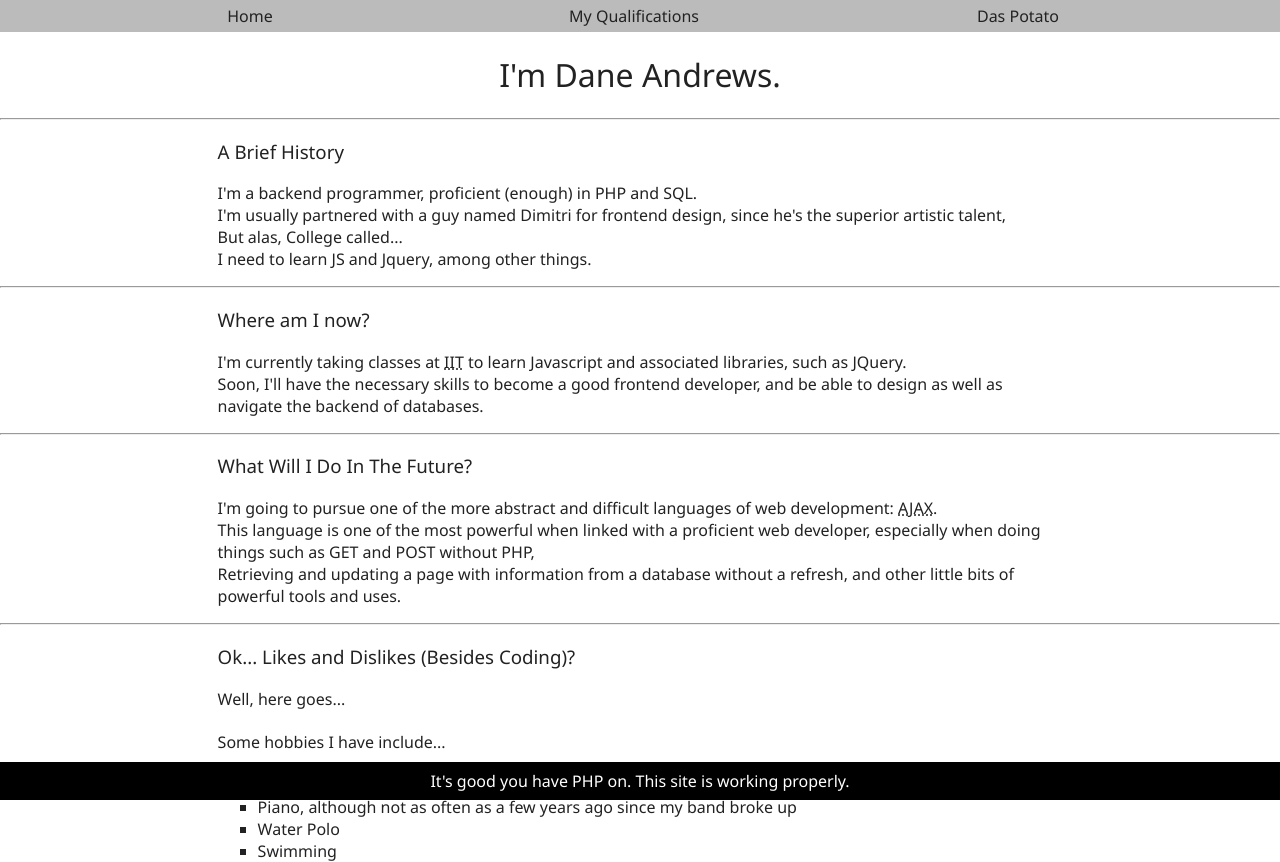
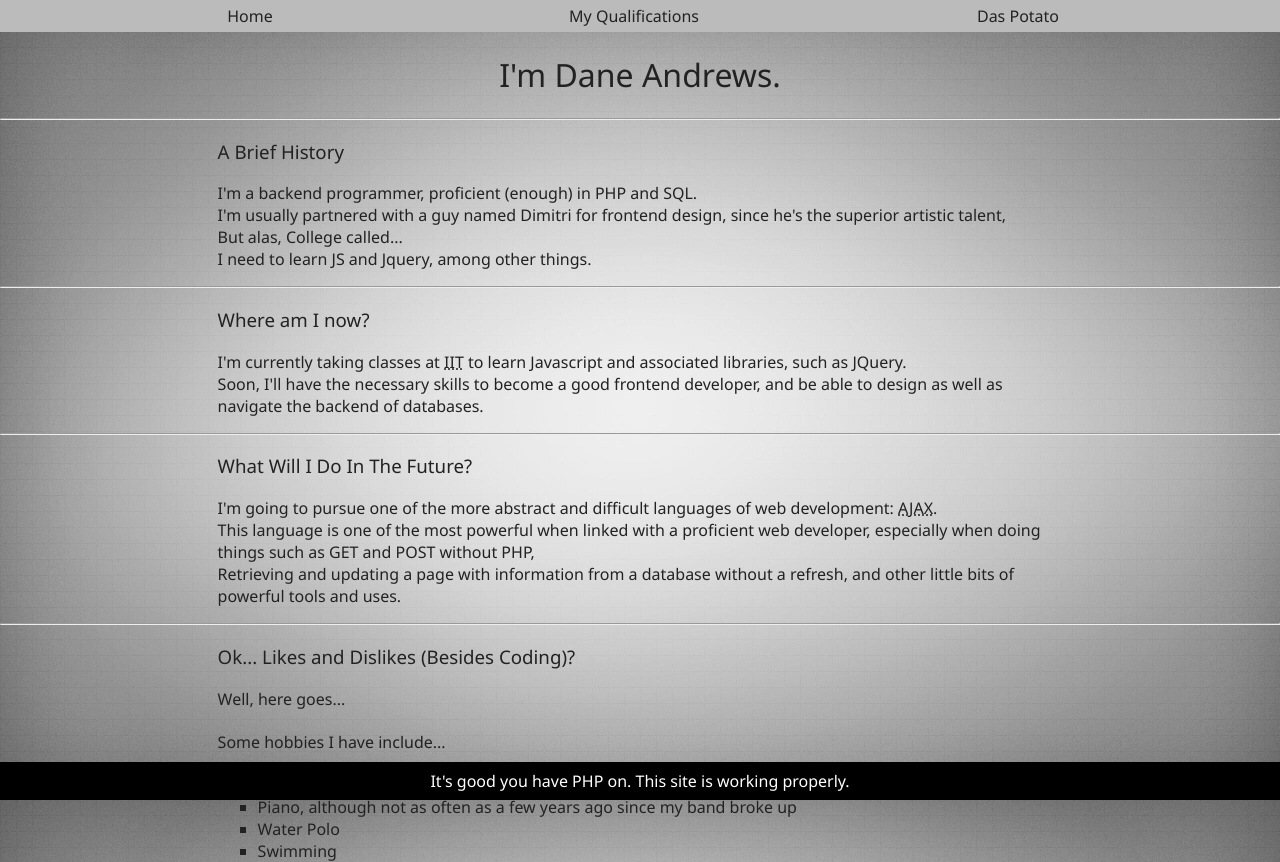
Before and after one commit to dane00a/Class-Repo, a PHP site: page /home.php in a window 1280 px wide. Run offline with PHP 8.4, Linux system fonts and the light colour scheme.

Commit message:
Final V1!
Put a little aesthetic touch on the website. I'd say it's pretty much
done.

```diff
--- a/Resume/css/common.css
+++ b/Resume/css/common.css
@@ -2,7 +2,6 @@ h1, h2, h3, h4, h5, h6, pre, p, a, span, td, li{
   font-family:Segoe UI;
   color:#222;
   font-weight:100;
-
 }
 html, body{
   width:100%;
@@ -10,3 +9,7 @@ html, body{
   margin:0;
   padding:0;
 }
+body{
+  background-image: url(../images/background.jpg);
+  background-size: cover;
+}
```
Also changed, not shown: Resume/images/background.jpg (added).
